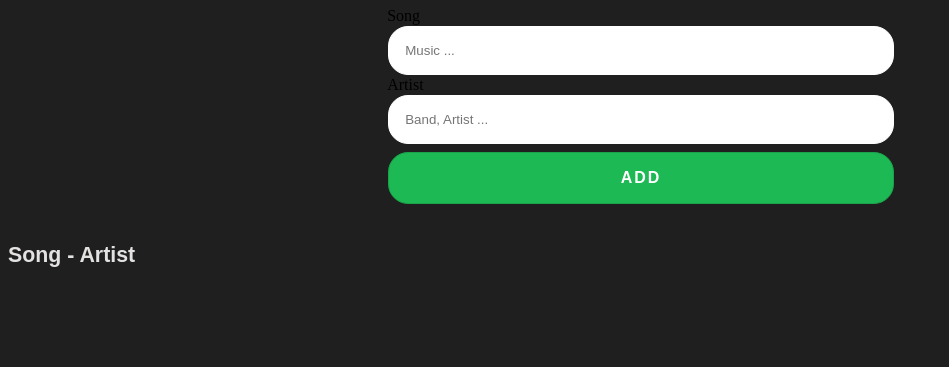
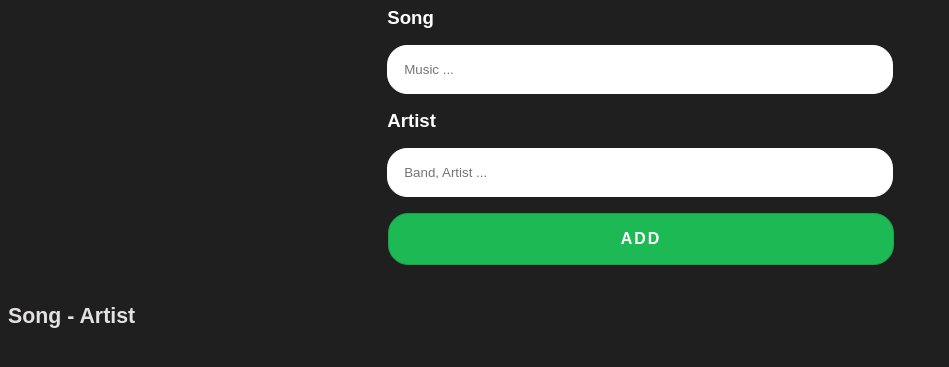
Before and after one commit to samuel-cs4/study-notes-js, a plain HTML site: page playlist/index.html in a window 1280 px wide. Shown: the part 261-628 px from the top of the page, without its empty margins (0-949 px from the left). Drawn offline with Linux system fonts and the light colour scheme.

Commit message:
style: change margin and label properties

```diff
--- a/playlist/index.html
+++ b/playlist/index.html
@@ -28,10 +28,10 @@
   <!-- Inputs -->
   <div id="input">
 
-    <label for="input-song">Song</label>
+    <label for="input-song" class="label">Song</label>
     <input type="text" name="Song" id="input-song" class="btn" placeholder="Music ...">
 
-    <label for="input-artist">Artist</label>
+    <label for="input-artist" class="label">Artist</label>
     <input type="text" name="Artist" id="input-artist" class="btn" placeholder="Band, Artist ...">
 
     <input
--- a/playlist/styles.css
+++ b/playlist/styles.css
@@ -57,5 +57,10 @@ input {
 }
 
 .btn {
-  margin: 1px !important;
+  margin: 1rem 0px 1rem 0px !important; /* Top right bottom left */
 }
+
+.label {
+  color: white;
+  font: bold 14pt Sans-serif;
+}
```
